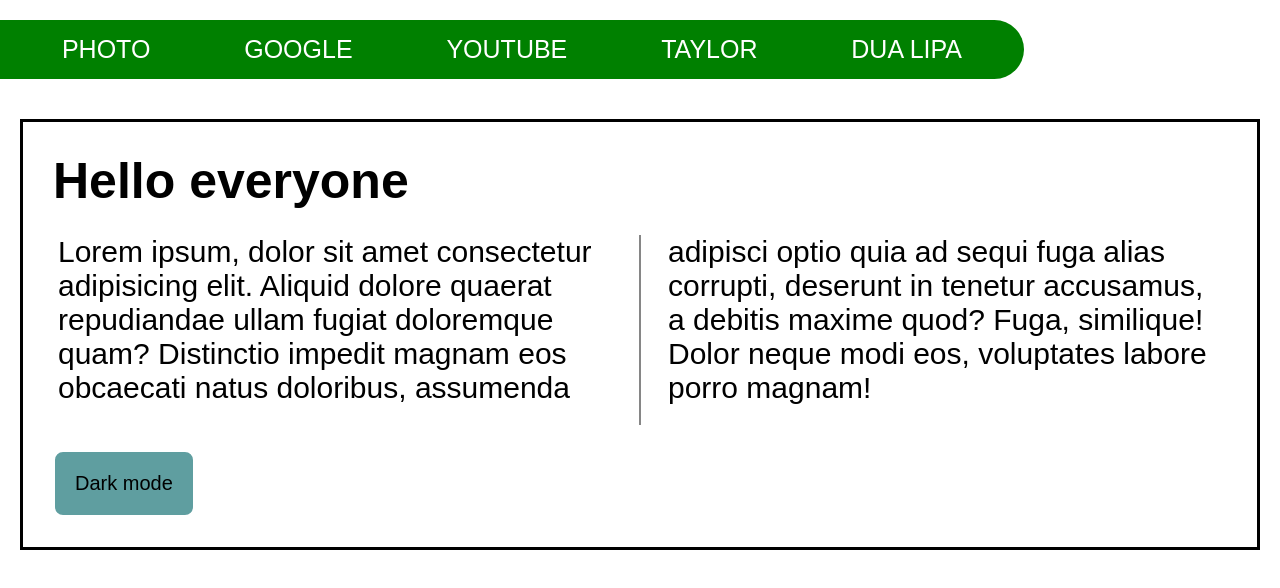
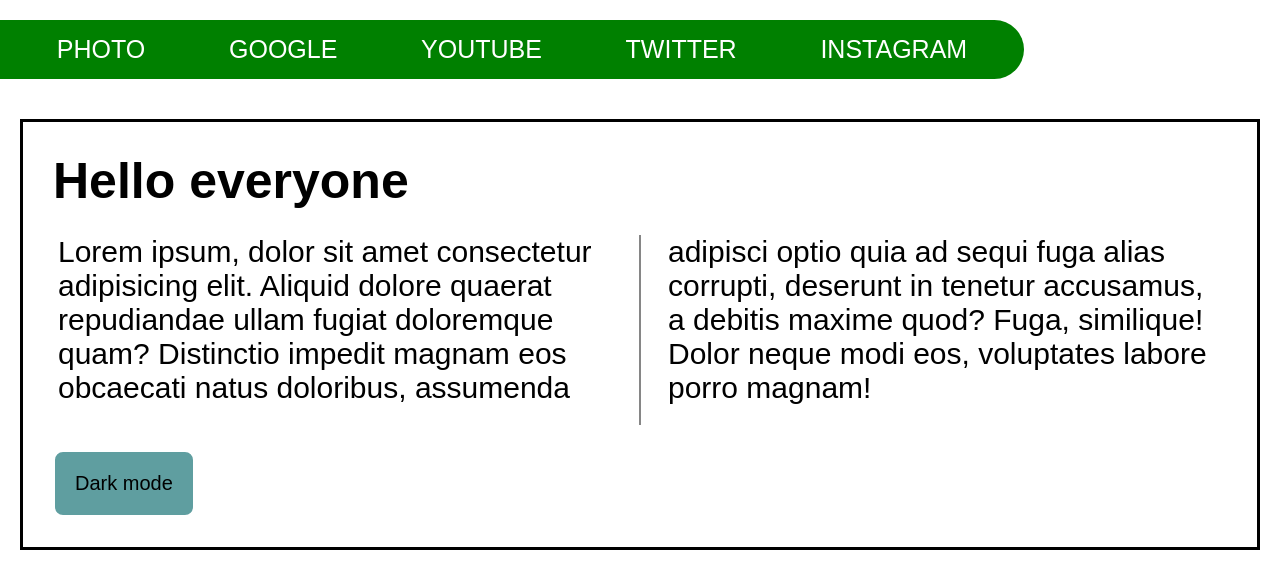
Before and after one commit to aniket034/DARK-MODE-, a plain HTML site: page index.html in a window 1280 px wide. Drawn offline with Linux system fonts and the light colour scheme.

Commit message:
Update index.html

```diff
--- a/index.html
+++ b/index.html
@@ -11,11 +11,11 @@
   <body id="bodyy" class="style">
     <div class="navcontainer">
       <ul class="navitems">
-        <l1><a href="#photo">PHOTO</a></l1>
+        <l1><a href="photo.html">PHOTO</a></l1>
         <l1><a href="https://www.google.com">Google</a></l1>
         <l1><a href="https://www.youtube.com/">Youtube</a></l1>
-        <l1><a href="">TAYLOR</a></l1>
-        <l1><a href="">DUA LIPA</a></l1>
+        <l1><a href="https://twitter.com/aniket_0_?s=08">Twitter</a></l1>
+        <l1><a href="www.intagram.com/aniket034">instagram</a></l1>
       </ul>
     </div>
     <div id="burcon" onclick="nana()">
```
